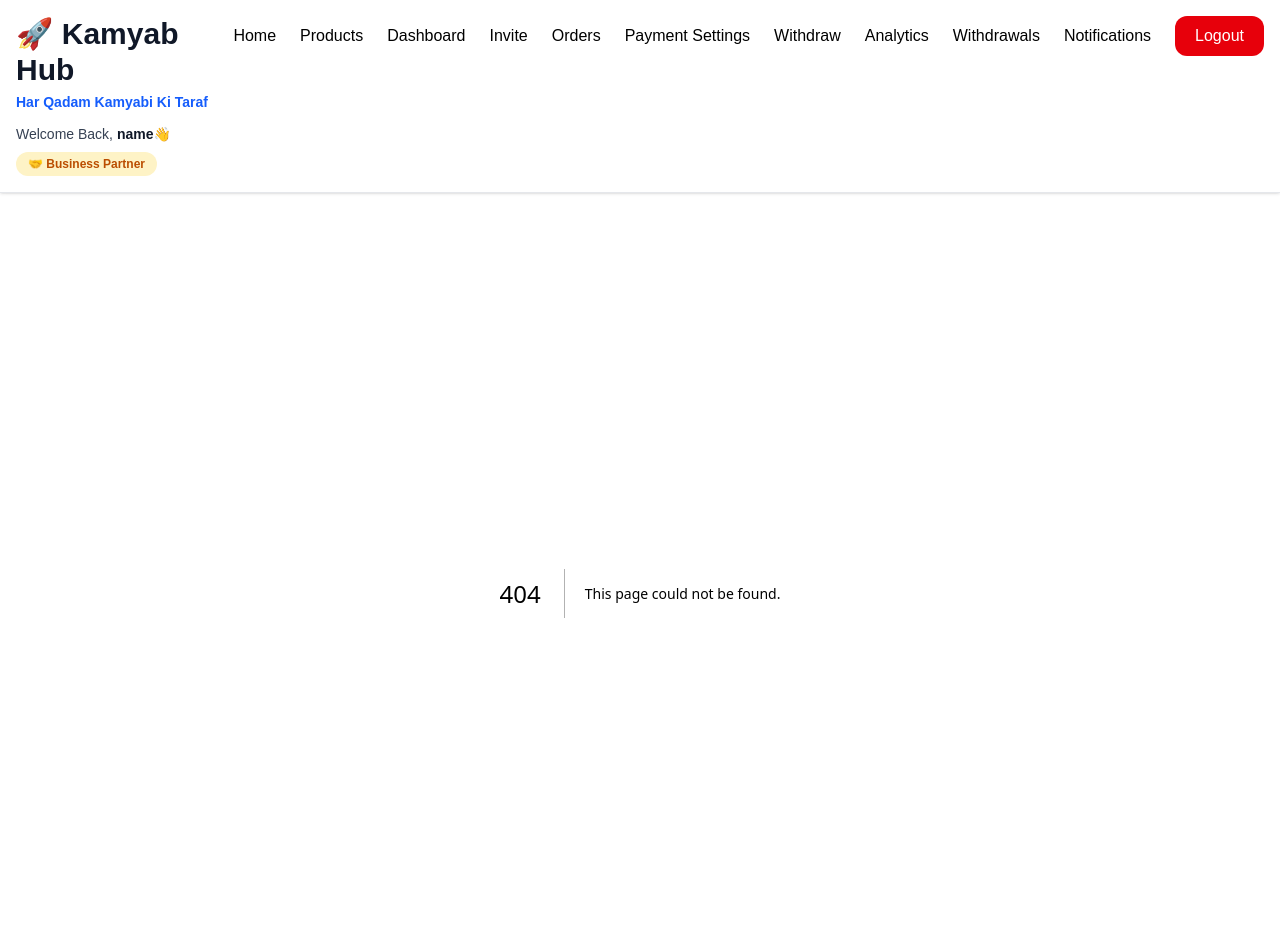
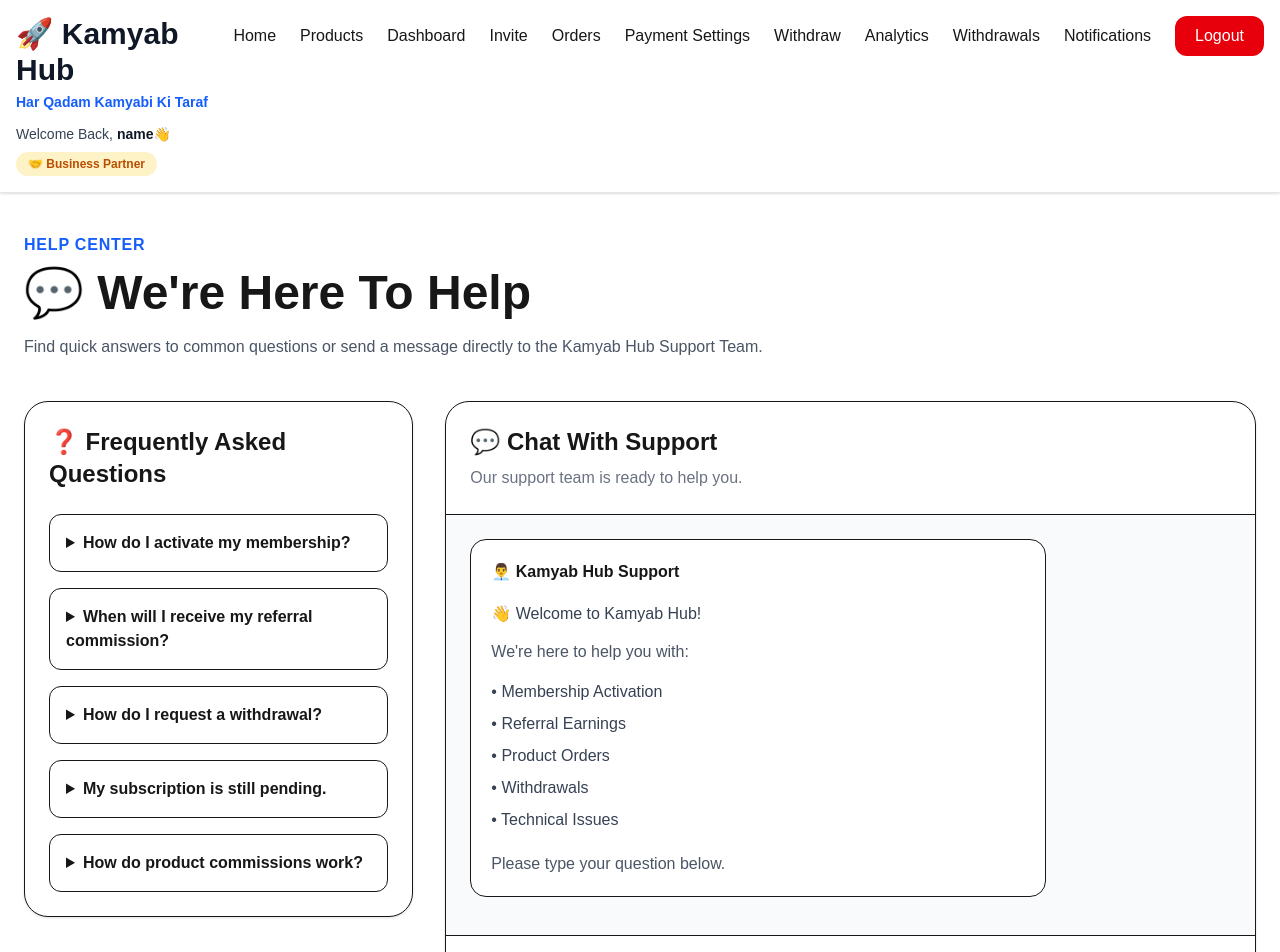
Before and after one commit to invite1earn2/kamyab-hub, a Next.js app: page /help in a window 1280 px wide. Before the commit this address had no page. Shown: the top 952 px of the page. Built offline with nearby package versions, Linux system fonts and the light colour scheme; no server answers; the database is empty; sample sign-in values are in the browser's storage.

Commit message:
Build Help Center UI and initialize support conversation

```diff
--- /dev/null
+++ b/src/app/help/page.js
@@ -0,0 +1,319 @@
+"use client";
+
+import { useEffect, useState } from "react";
+import supabase from "../../lib/supabase";
+
+export default function Help() {
+
+const [message,setMessage]=useState("");
+
+useEffect(()=>{
+
+loadConversation();
+
+},[]);
+
+async function loadConversation(){
+
+const email=
+localStorage.getItem(
+"user_email"
+);
+
+if(!email){
+
+window.location.href="/login";
+
+return;
+
+}
+
+const {
+data:conversation
+}=
+
+await supabase
+
+.from(
+"support_conversations"
+)
+
+.select("*")
+
+.eq(
+"user_email",
+email
+)
+
+.single();
+
+console.log(
+"Conversation:",
+conversation
+);
+if(!conversation){
+
+const {
+data:newConversation,
+error
+}=
+
+await supabase
+
+.from(
+"support_conversations"
+)
+
+.insert([{
+
+user_email:
+email
+
+}])
+
+.select()
+
+.single();
+
+console.log(
+"Created:",
+newConversation
+);
+
+}
+
+}
+
+return(
+
+<main className="max-w-7xl mx-auto px-6 py-10">
+
+<div className="mb-10">
+
+<p className="text-blue-600 font-semibold uppercase tracking-wider">
+
+Help Center
+
+</p>
+
+<h1 className="text-5xl font-black mt-3">
+
+💬 We're Here To Help
+
+</h1>
+
+<p className="text-gray-600 mt-4 max-w-3xl leading-7">
+
+Find quick answers to common questions or send a message directly to the Kamyab Hub Support Team.
+
+</p>
+
+</div>
+
+<div className="grid lg:grid-cols-3 gap-8">
+
+{/* FAQ */}
+
+<div className="lg:col-span-1">
+
+<div className="rounded-3xl border bg-white shadow-sm p-6">
+
+<h2 className="text-2xl font-bold mb-6">
+
+❓ Frequently Asked Questions
+
+</h2>
+
+<div className="space-y-4">
+
+<details className="border rounded-xl p-4">
+
+<summary className="cursor-pointer font-semibold">
+
+How do I activate my membership?
+
+</summary>
+
+<p className="mt-3 text-gray-600">
+
+Submit your payment from the Subscribe page. Our team will review and activate your membership.
+
+</p>
+
+</details>
+
+<details className="border rounded-xl p-4">
+
+<summary className="cursor-pointer font-semibold">
+
+When will I receive my referral commission?
+
+</summary>
+
+<p className="mt-3 text-gray-600">
+
+Referral commission is credited after your invited Business Partner's membership is approved.
+
+</p>
+
+</details>
+
+<details className="border rounded-xl p-4">
+
+<summary className="cursor-pointer font-semibold">
+
+How do I request a withdrawal?
+
+</summary>
+
+<p className="mt-3 text-gray-600">
+
+Open the Withdraw page, submit your request and wait for company approval.
+
+</p>
+
+</details>
+
+<details className="border rounded-xl p-4">
+
+<summary className="cursor-pointer font-semibold">
+
+My subscription is still pending.
+
+</summary>
+
+<p className="mt-3 text-gray-600">
+
+Membership approval usually happens after payment verification by our team.
+
+</p>
+
+</details>
+
+<details className="border rounded-xl p-4">
+
+<summary className="cursor-pointer font-semibold">
+
+How do product commissions work?
+
+</summary>
+
+<p className="mt-3 text-gray-600">
+
+Product profit is added after your order has been delivered successfully.
+
+</p>
+
+</details>
+
+</div>
+
+</div>
+
+</div>
+
+{/* Support Chat */}
+
+<div className="lg:col-span-2">
+
+<div className="rounded-3xl border bg-white shadow-sm overflow-hidden">
+
+<div className="border-b p-6">
+
+<h2 className="text-2xl font-bold">
+
+💬 Chat With Support
+
+</h2>
+
+<p className="text-gray-500 mt-2">
+
+Our support team is ready to help you.
+
+</p>
+
+</div>
+
+<div className="p-6 h-[420px] overflow-y-auto bg-gray-50">
+
+<div className="max-w-xl rounded-2xl bg-white border p-5">
+
+<p className="font-bold">
+
+👨‍💼 Kamyab Hub Support
+
+</p>
+
+<p className="mt-4 text-gray-700 leading-7">
+
+👋 Welcome to Kamyab Hub!
+
+</p>
+
+<p className="mt-3 text-gray-600">
+
+We're here to help you with:
+
+</p>
+
+<ul className="mt-4 space-y-2 text-gray-700">
+
+<li>• Membership Activation</li>
+
+<li>• Referral Earnings</li>
+
+<li>• Product Orders</li>
+
+<li>• Withdrawals</li>
+
+<li>• Technical Issues</li>
+
+</ul>
+
+<p className="mt-5 text-gray-600">
+
+Please type your question below.
+
+</p>
+
+</div>
+
+</div>
+
+<div className="border-t p-5 flex gap-4">
+
+<input
+
+value={message}
+
+onChange={(e)=>setMessage(e.target.value)}
+
+placeholder="Type your message..."
+
+className="flex-1 border rounded-xl p-4 outline-none focus:ring-2 focus:ring-blue-500"
+
+/>
+
+<button
+
+className="bg-blue-600 hover:bg-blue-700 text-white px-8 rounded-xl font-semibold"
+
+>
+
+Send
+
+</button>
+
+</div>
+
+</div>
+
+</div>
+
+</div>
+
+</main>
+
+);
+
+}
```
